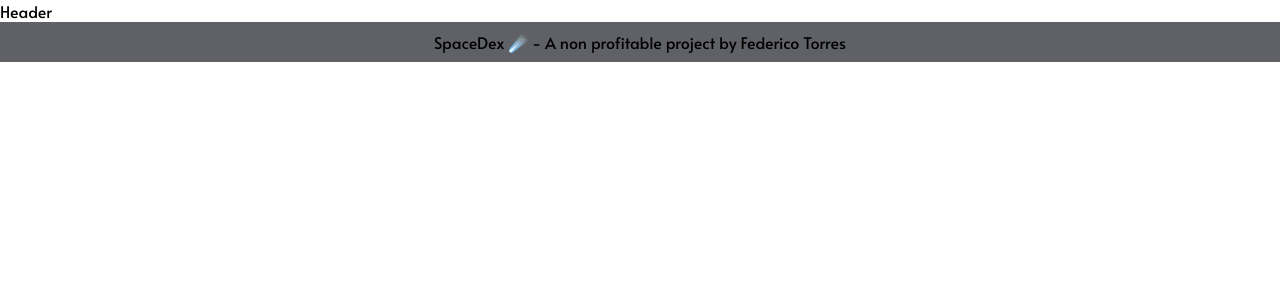
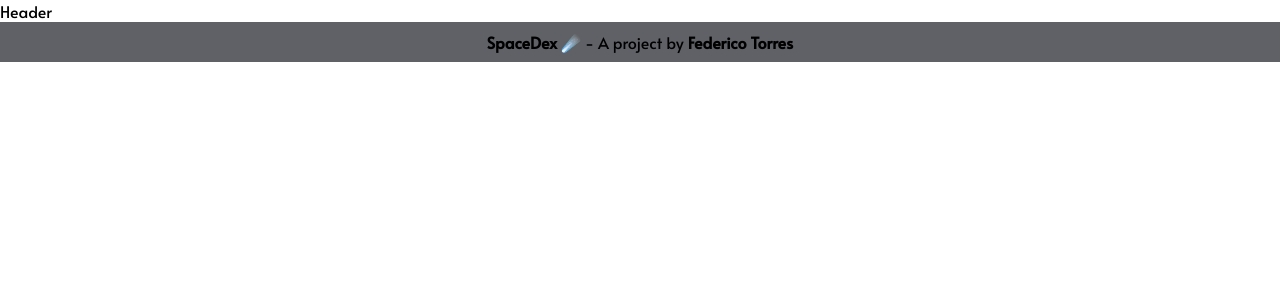
Before and after one commit to FedericoTorres233/Space-Dex-Webapp, a Next.js app: page /article in a window 1280 px wide. Shown: the top 300 px of the page. Built offline with nearby package versions, Linux system fonts and the light colour scheme.

Commit message:
add footer links

```diff
--- a/components/Footer.js
+++ b/components/Footer.js
@@ -11,8 +11,16 @@
           rel="noreferrer"
           href="https://github.com/FedericoTorres233/Space-Dex-Webapp"
         >
-          SpaceDex <Emoji symbol="☄️" label="rocket" /> - A non profitable
-          project by Federico Torres
+          <strong>SpaceDex </strong>
+          <Emoji symbol="☄️" label="rocket" />{" "}
+        </a>
+        - A project by{" "}
+        <a
+          target="_blank"
+          rel="noreferrer"
+          href="https://github.com/FedericoTorres233"
+        >
+          <strong>Federico Torres</strong>
         </a>
       </div>
     </footer>
```
